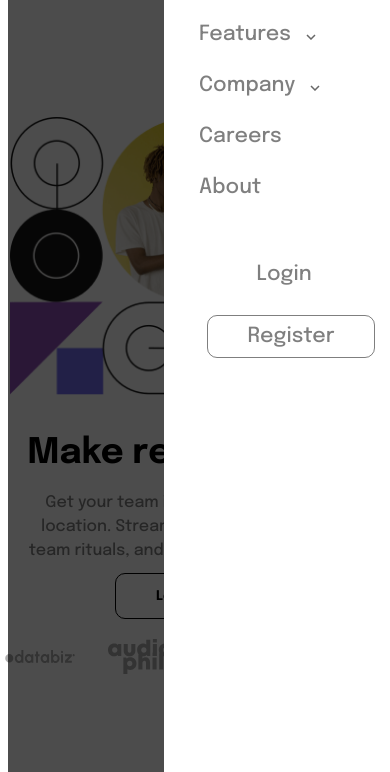
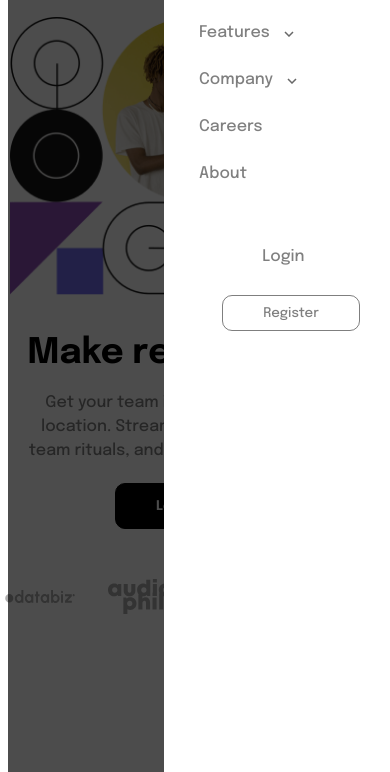
Before and after one commit to oderinde300/dropMenu, a plain HTML site: page index.html in a window 390 px wide. Both pictures are taken after a click on the element 346 px from the left and 48 px from the top of the page. Shown: the part 72-844 px from the top of the page. Drawn offline with Linux system fonts and the light colour scheme.

Commit message:
Update style.css

```diff
--- a/style.css
+++ b/style.css
@@ -10,7 +10,7 @@
     background-color: #FAFAFA;
 }
 
-/* MENU BAR */
+/* NAVIGATION BAR */
 .menu-bar {
     display: flex;
     align-items: center;
@@ -171,7 +171,7 @@ ul {
     margin: 15px 15px;
 }
 
-/* END MENU BAR */
+/* END NAVIGATION BAR */
 
 
 
@@ -243,7 +243,7 @@ p {
     }
 }
 
-@media (max-width: 1400px){
+@media (max-width: 1400px) {
     .hero {
         max-width: 900px;
         grid-template-columns: repeat(2, 450px);
@@ -310,6 +310,9 @@ p {
     }
 
     .hero {
+        position: relative;
+        top: -100px;
+        z-index: -1;
         grid-template-columns: repeat(1, 500px);
         gap: 50px;
         row-gap: 0;
@@ -346,8 +349,13 @@ p {
     }
 
     .hero-text button {
-        margin-bottom: 20px;
+        margin-top: 10px;
+        margin-bottom: 50px;
+        color: white;
+        background-color: black;
     }
+
+    /* MOBILE NAVIGATION */
 
     .hamburger {
         display: block;
@@ -387,7 +395,6 @@ p {
         background-color: transparent;
         outline: none;
         border-radius: 10px;
-        font-size: 1.3rem;
         color: rgba(0, 0, 0, 0.5);
         border: 1px solid rgba(0, 0, 0, 0.5);
 
@@ -400,7 +407,7 @@ p {
     }
 
     .mobile-nav .nav-2m .login {
-        margin-left: 50px;
+        margin-left: 40px;
     }
 
     .overlay {
@@ -439,9 +446,6 @@ p {
         transition: all .3s ease;
     }
 
-    .mobile-nav a {
-        font-size: 1.3rem;
-    }
 
     /* End mobile nav design  */
 
@@ -471,7 +475,7 @@ p {
         padding-right: 10px;
     }
 
-        /* End of Features drop menu  */
+    /* End of Features drop menu  */
 
 
 
@@ -504,9 +508,10 @@ p {
     .drop-menu-2 ul li {
         margin: 15px 15px;
     }
+
     /* End Company Drop Menu */
 
-/* Drop menu hover  */
+    /* Drop menu hover  */
     .drop-menu li a:hover {
         background-color: rgba(0, 0, 0, 0.1);
         transition: all .3s ease;
@@ -517,18 +522,20 @@ p {
         transition: all .3s ease;
     }
 
- /* End Drop menu hover  */
+    /* End Drop menu hover  */
+
+    /* END MOBILE NAVIGATION */
 
 
     .icons img {
         width: 70px;
-        margin:  0px 10px;
+        margin: 0px 10px;
     }
 
 }
 
 
-@media (max-width: 500px){
+@media (max-width: 500px) {
     .hero-text h1 {
         font-size: 2.2rem;
     }
@@ -540,12 +547,6 @@ p {
         text-align: center;
     }
 
-    .hero-img {
-        content: url(images/image-hero-mobile.png);
-        width: 100%;
-        grid-row: 1;
-        margin-top: 0;
-        height: 100%;
-    }
 }
-/* END MEDIA QUERY  */
+
+/* END MEDIA QUERY  *?
```
